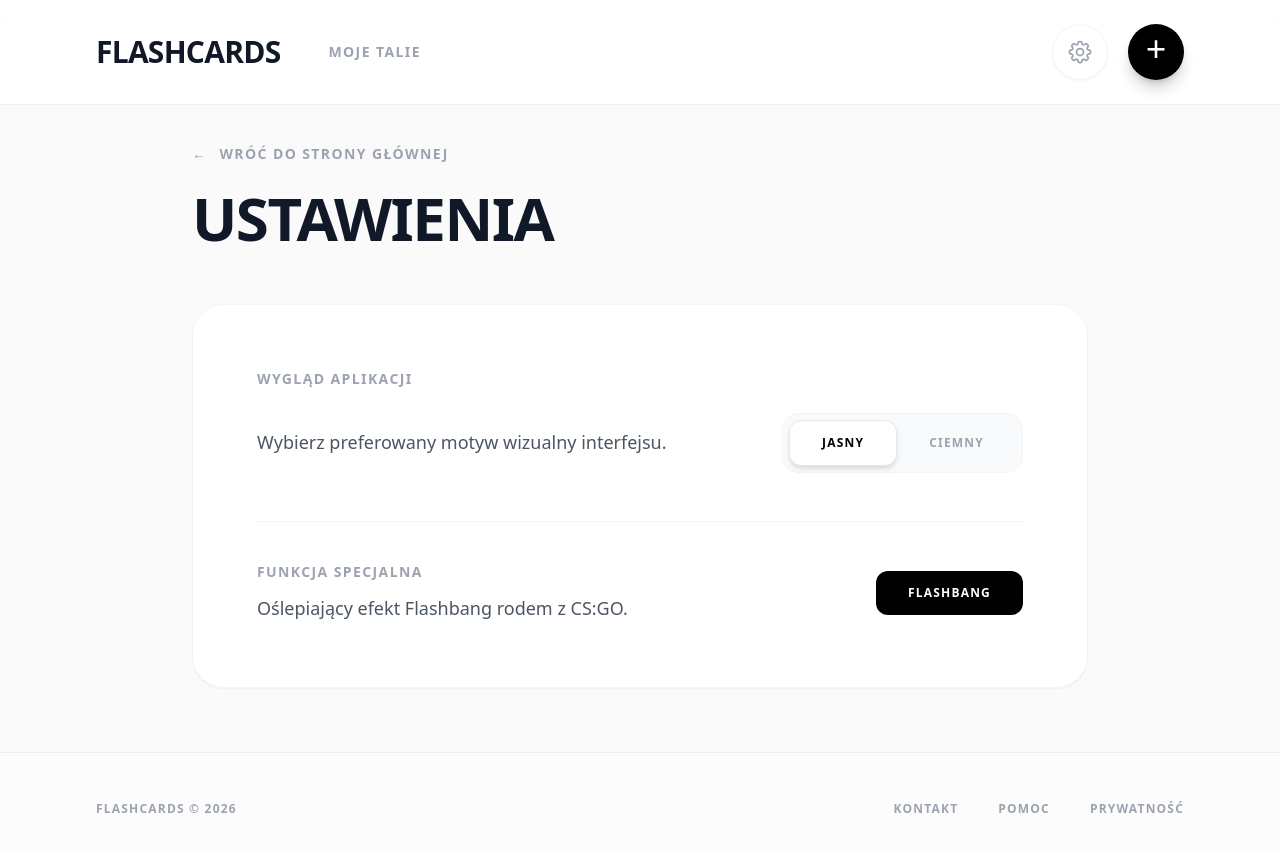
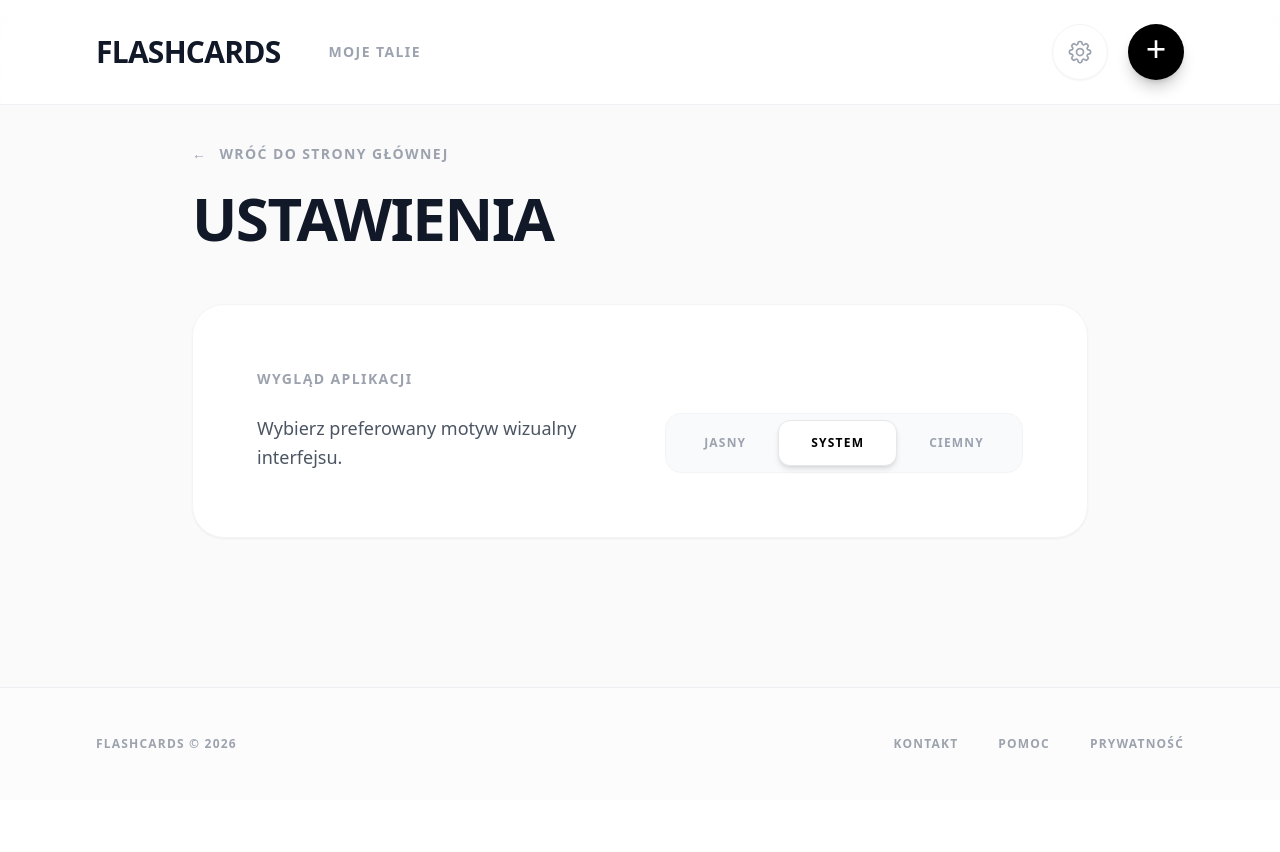
Before and after one commit to Deqq505/Aplikacja-internetowa-do-tworzenia-i-nauki-z-fiszek, a React (Vite) app: page / in a window 1280 px wide. Both pictures are taken after a click on the button 1080 px from the left and 52 px from the top of the page. Shown: the top 852 px of the page. After the commit the page ends 800 px from the top, so only its background shows below. Built offline with nearby package versions, Linux system fonts and the light colour scheme.

Commit message:
Aktualizacja wyglądu
Dodanie opcji kolorystyki systemowej

```diff
--- a/src/App.jsx
+++ b/src/App.jsx
@@ -13,7 +13,9 @@ const PageHeader = ({ title, setView, isDark }) => (
 );
 
 export default function App() {
-    const [theme, setTheme] = useState('light');
+    const [theme, setTheme] = useState('system');
+    const [systemIsDark, setSystemIsDark] = useState(false);
+    const [logoClicks, setLogoClicks] = useState(0);
     const [view, setView] = useState('home');
     const [mode, setMode] = useState(null);
     const [decks, setDecks] = useState([
@@ -47,16 +49,27 @@ export default function App() {
     const MAX_CARD_TEXT = 100;
 
     const deck = decks.find(d => d.id === currentDeckId);
-    const isDark = theme === 'dark';
 
     useEffect(() => {
         const savedTheme = localStorage.getItem('flashcards-theme');
-        if (savedTheme) setTheme(savedTheme);
+        if (savedTheme) {
+            setTheme(savedTheme);
+        } else {
+            setTheme('system');
+        }
+
+        const mediaQuery = window.matchMedia('(prefers-color-scheme: dark)');
+        setSystemIsDark(mediaQuery.matches);
+        const listener = (e) => setSystemIsDark(e.matches);
+        mediaQuery.addEventListener('change', listener);
+        return () => mediaQuery.removeEventListener('change', listener);
     }, []);
 
     useEffect(() => {
         localStorage.setItem('flashcards-theme', theme);
     }, [theme]);
+
+    const isDark = theme === 'dark' || (theme === 'system' && systemIsDark);
 
     useEffect(() => {
         if (sessionCards.length > 0 && !animating) {
@@ -311,8 +324,17 @@ export default function App() {
                 <div className="max-w-6xl mx-auto px-6 md:px-8 py-5 md:py-6 flex justify-between items-center">
                     <div className="flex gap-10 md:gap-12 items-center">
                         <h1
-                            className={`text-2xl md:text-3xl font-black tracking-tight cursor-pointer uppercase hover:opacity-70 transition-opacity duration-300 ${isDark ? 'text-white' : 'text-gray-900'}`}
-                            onClick={() => setView('home')}
+                            className={`text-2xl md:text-3xl font-black tracking-tight cursor-pointer select-none uppercase hover:opacity-70 transition-opacity duration-300 ${isDark ? 'text-white' : 'text-gray-900'}`}
+                            onClick={() => {
+                                setView('home');
+                                setLogoClicks(prev => {
+                                    if (prev + 1 >= 5) {
+                                        triggerFlashbang();
+                                        return 0;
+                                    }
+                                    return prev + 1;
+                                });
+                            }}
                         >
                             Flashcards
                         </h1>
@@ -420,34 +442,25 @@ export default function App() {
                                     <div className={`flex p-1.5 rounded-2xl border transition-colors duration-500 ${isDark ? 'bg-[#1a1a1a] border-gray-800' : 'bg-gray-50 border-gray-100'}`}>
                                         <button
                                             onClick={() => setTheme('light')}
-                                            className={`px-8 py-3.5 rounded-xl text-xs font-bold uppercase tracking-widest transition-all duration-300 ${!isDark ? 'bg-white text-black shadow-md border border-gray-200' : 'text-gray-500 hover:text-white'}`}
+                                            className={`px-8 py-3.5 rounded-xl text-xs font-bold uppercase tracking-widest transition-all duration-300 ${theme === 'light' ? (isDark ? 'bg-[#333] text-white shadow-md border border-gray-700' : 'bg-white text-black shadow-md border border-gray-200') : (isDark ? 'text-gray-500 hover:text-white' : 'text-gray-400 hover:text-black')}`}
                                         >
                                             Jasny
                                         </button>
                                         <button
+                                            onClick={() => setTheme('system')}
+                                            className={`px-8 py-3.5 rounded-xl text-xs font-bold uppercase tracking-widest transition-all duration-300 ${theme === 'system' ? (isDark ? 'bg-[#333] text-white shadow-md border border-gray-700' : 'bg-white text-black shadow-md border border-gray-200') : (isDark ? 'text-gray-500 hover:text-white' : 'text-gray-400 hover:text-black')}`}
+                                        >
+                                            System
+                                        </button>
+                                        <button
                                             onClick={() => setTheme('dark')}
-                                            className={`px-8 py-3.5 rounded-xl text-xs font-bold uppercase tracking-widest transition-all duration-300 ${isDark ? 'bg-[#333] text-white shadow-md border border-gray-700' : 'text-gray-400 hover:text-black'}`}
+                                            className={`px-8 py-3.5 rounded-xl text-xs font-bold uppercase tracking-widest transition-all duration-300 ${theme === 'dark' ? (isDark ? 'bg-[#333] text-white shadow-md border border-gray-700' : 'bg-white text-black shadow-md border border-gray-200') : (isDark ? 'text-gray-500 hover:text-white' : 'text-gray-400 hover:text-black')}`}
                                         >
                                             Ciemny
                                         </button>
                                     </div>
                                 </div>
                             </section>
-
-                            <div className={`pt-10 mt-10 border-t flex flex-col md:flex-row items-start md:items-center justify-between gap-6 fade-in-up delay-200 ${isDark ? 'border-gray-800' : 'border-gray-100'}`}>
-                                <div>
-                                    <h4 className={`text-sm font-bold uppercase tracking-widest mb-3 ${isDark ? 'text-gray-500' : 'text-gray-400'}`}>Funkcja specjalna</h4>
-                                    <p className={`text-lg leading-relaxed font-light ${isDark ? 'text-gray-400' : 'text-gray-600'}`}>
-                                        Oślepiający efekt Flashbang rodem z CS:GO.
-                                    </p>
-                                </div>
-                                <button
-                                    onClick={triggerFlashbang}
-                                    className={`px-8 py-3.5 rounded-xl text-xs font-bold uppercase tracking-widest transition-all duration-300 hover:scale-105 active:scale-[0.95] ${isDark ? 'bg-white text-black shadow-[0_0_20px_rgba(255,255,255,0.3)] hover:shadow-[0_0_30px_rgba(255,255,255,0.6)]' : 'bg-black text-white hover:bg-gray-800'}`}
-                                >
-                                    Flashbang
-                                </button>
-                            </div>
                         </div>
                     </div>
                 )}
@@ -786,7 +799,7 @@ export default function App() {
                                 <div className={`w-full lg:w-[45%] min-h-[250px] lg:min-h-full rounded-2xl overflow-hidden shadow-inner border hover:scale-[1.03] transition-transform duration-500 cursor-pointer transform-gpu relative z-10 ${isDark ? 'border-gray-700' : 'border-gray-800'}`}>
                                     <iframe
                                         title="mapa-dojazdu"
-                                        src="https://maps.google.com/maps?q=Spawner%20Marka,%20Strzelc%C3%B3w%204A,%20Krak%C3%B3w&t=&z=15&ie=UTF8&iwloc=&output=embed"
+                                        src="https://maps.google.com/maps?q=Strzelc%C3%B3w%204A,%20Krak%C3%B3w&t=&z=15&ie=UTF8&iwloc=&output=embed"
                                         width="100%"
                                         height="100%"
                                         style={{ border: 0, filter: isDark ? 'grayscale(1) invert(0.9) contrast(1.2)' : 'none' }}
```
